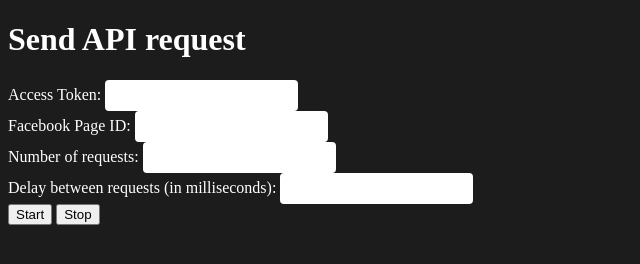
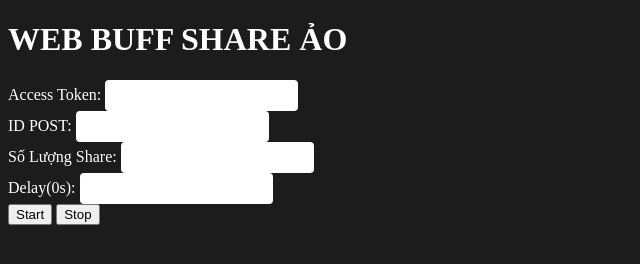
Before and after one commit to severtool/severtool.github.io, a plain HTML site: page shareao.html in a window 1280 px wide. Shown: the whole page, without its empty margins (0-640 px from the left). Drawn offline with Linux system fonts and the light colour scheme.

Commit message:
Update shareao.html

```diff
--- a/shareao.html
+++ b/shareao.html
@@ -31,18 +31,18 @@
     </style>
   </head>
   <body>
-    <h1>Send API request</h1>
+    <h1>WEB BUFF SHARE ẢO</h1>
     <form>
       <label for="token">Access Token:</label>
       <input type="text" id="token" required><br>
 
-      <label for="id">Facebook Page ID:</label>
+      <label for="id">ID POST:</label>
       <input type="text" id="id" required><br>
 
-      <label for="times">Number of requests:</label>
+      <label for="times">Số Lượng Share:</label>
       <input type="number" id="times" required><br>
 
-      <label for="delay">Delay between requests (in milliseconds):</label>
+      <label for="delay">Delay(0s):</label>
       <input type="number" id="delay" required><br>
 
       <input type="button" value="Start" onclick="start()"/>
```
